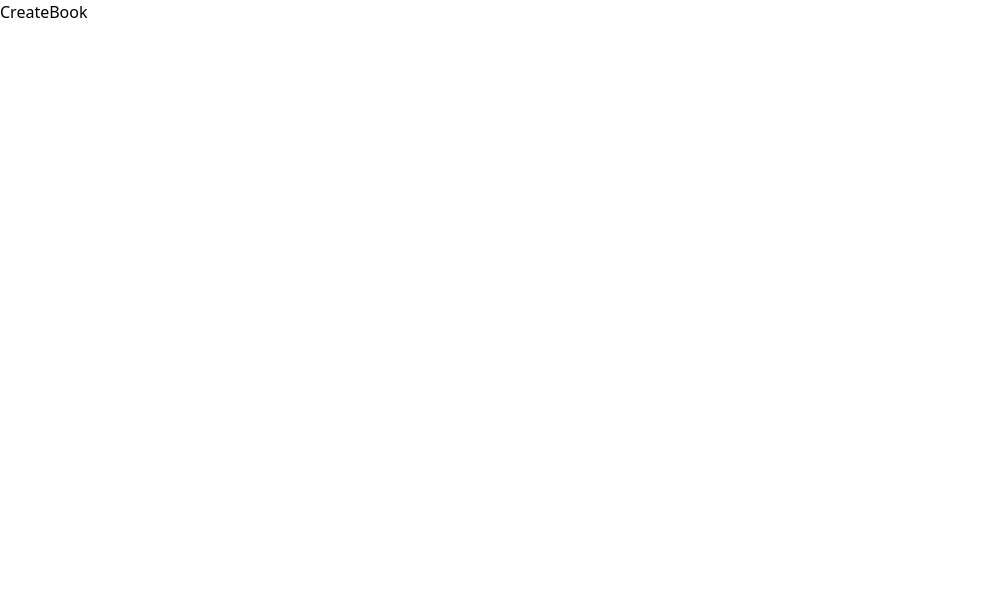
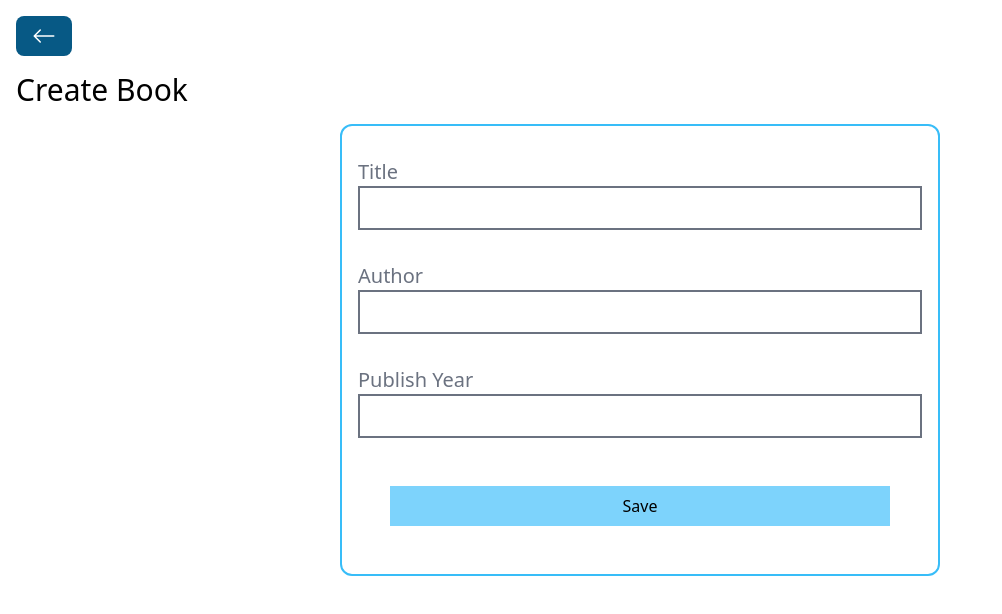
Before and after one commit to mustafa-meco/BookStore-MERN-stack, a React (Vite) app in the folder frontend/: page /books/create in a window 1280 px wide. Shown: the top 614 px of the page, without its empty margins (0-1002 px from the left). Built offline with nearby package versions, Linux system fonts and the light colour scheme.

Commit message:
Create Book in react

```diff
--- a/frontend/src/pages/CreateBook.jsx
+++ b/frontend/src/pages/CreateBook.jsx
@@ -1,7 +1,73 @@
-import React from "react";
+import React, { useState } from "react";
+import BackButton from "../components/BackButton";
+import Spinner from "../components/Spinner";
+import axios from "axios";
+import { useNavigate } from "react-router-dom";
 
 export const CreateBook = () => {
-  return <div>CreateBook</div>;
+  const [title, setTitle] = useState("");
+  const [author, setAuthor] = useState("");
+  const [publishYear, setPublishYear] = useState("");
+  const [loading, setLoading] = useState(false);
+  const navigate = useNavigate();
+  const handleSaveBook = () => {
+    const data = {
+      title,
+      author,
+      publishYear,
+    };
+    setLoading(true);
+    axios
+      .post("http://localhost:5555/books", data)
+      .then(() => {
+        setLoading(false);
+        navigate("/");
+      })
+      .catch((error) => {
+        setLoading(false);
+        alert("An error occurred, please check console");
+        console.log(error);
+      });
+  };
+  return (
+    <div className="p-4">
+      <BackButton />
+      <h1 className="text-3xl my-4">Create Book</h1>
+      {loading ? <Spinner /> : ""}
+      <div className="flex flex-col border-2 border-sky-400 rounded-xl w-[600px] p-4 mx-auto">
+        <div className="my-4">
+          <label className="text-xl mr-4 text-gray-500">Title</label>
+          <input
+            type="text"
+            value={title}
+            onChange={(e) => setTitle(e.target.value)}
+            className="border-2 border-gray-500 px-4 py-2 w-full"
+          />
+        </div>
+        <div className="my-4">
+          <label className="text-xl mr-4 text-gray-500">Author</label>
+          <input
+            type="text"
+            value={author}
+            onChange={(e) => setAuthor(e.target.value)}
+            className="border-2 border-gray-500 px-4 py-2 w-full"
+          />
+        </div>
+        <div className="my-4">
+          <label className="text-xl mr-4 text-gray-500">Publish Year</label>
+          <input
+            type="text"
+            value={publishYear}
+            onChange={(e) => setPublishYear(e.target.value)}
+            className="border-2 border-gray-500 px-4 py-2 w-full"
+          />
+        </div>
+        <button className="p-2 bg-sky-300 m-8" onClick={handleSaveBook}>
+          Save
+        </button>
+      </div>
+    </div>
+  );
 };
 
 export default CreateBook;
```
